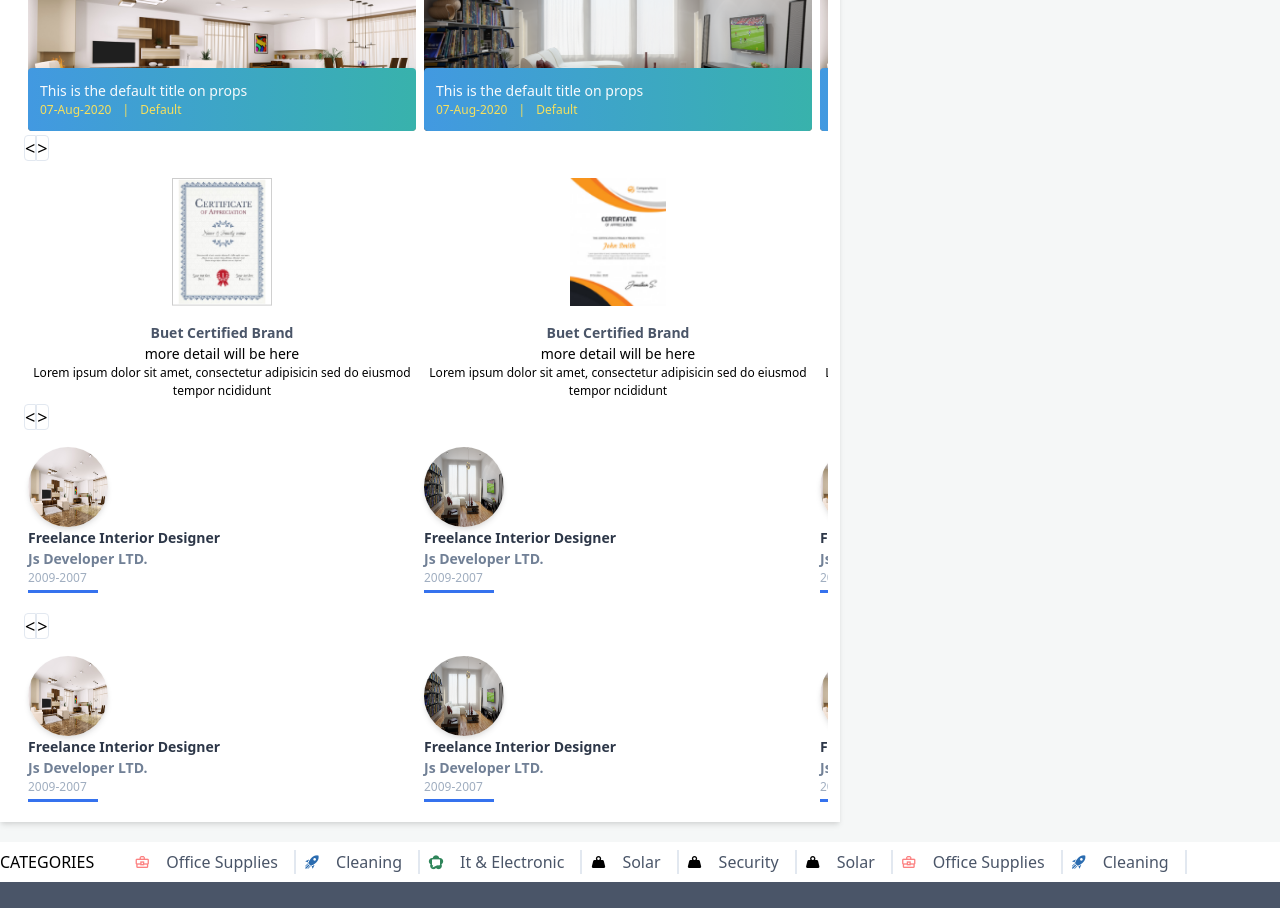
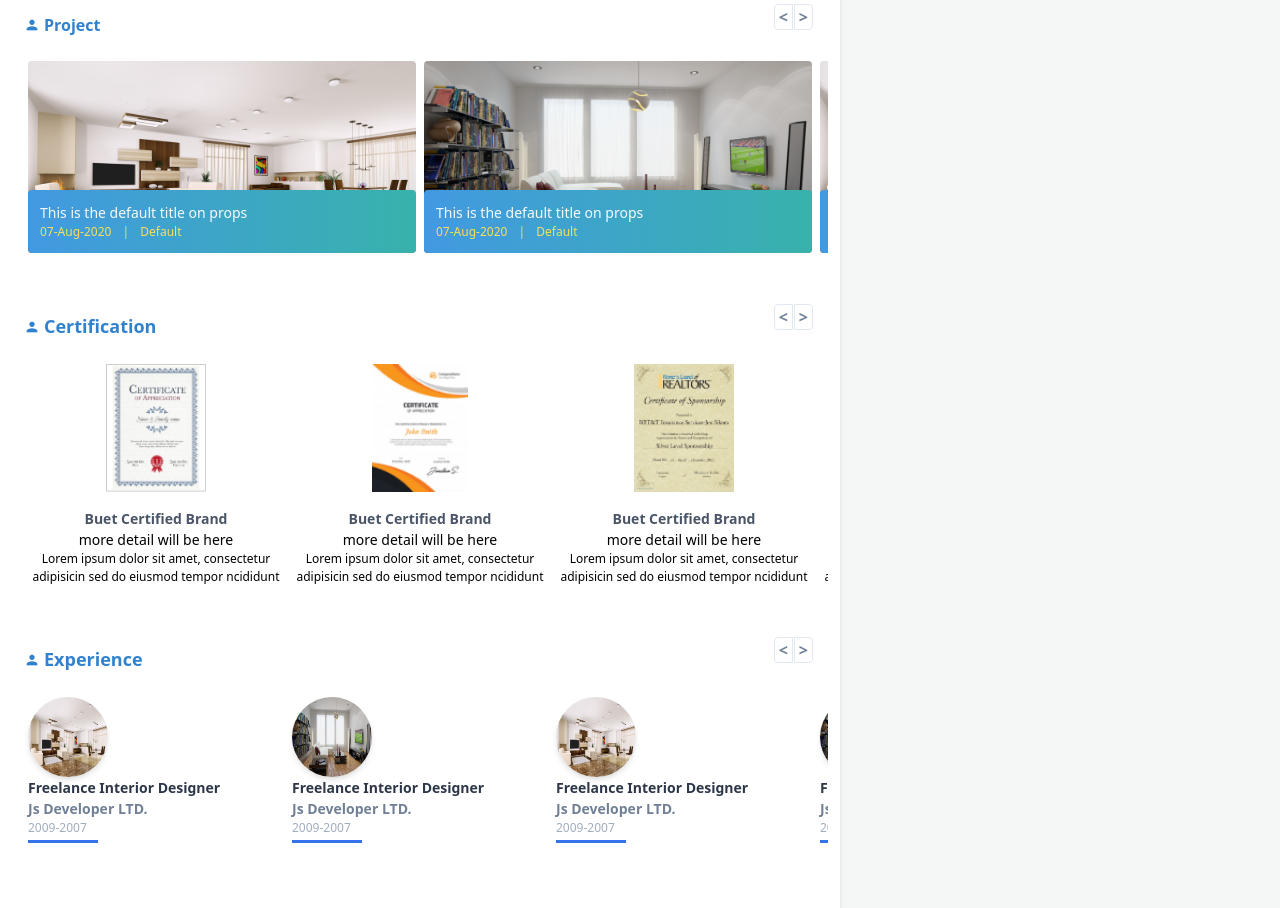
Before and after one commit to allImran/vue-tail-shop, a Vue app: page /profile in a window 1280 px wide. Shown: the part 1100-2008 px from the top of the page. Built offline with nearby package versions, Linux system fonts and the light colour scheme.

Commit message:
slider fix, slider css add

```diff
--- a/src/App.vue
+++ b/src/App.vue
@@ -17,5 +17,8 @@
   }
 </script>
 
-<style src="./assets/style/app.css" />
-<style src="./assets/style/style.css" />
+<style>
+  @import url('./assets/style/app.css');
+  @import url('./assets/style/style.css');
+  @import url('./assets/style/slider.css');
+</style>
--- /dev/null
+++ b/src/assets/style/slider.css
@@ -0,0 +1,28 @@
+.home-vendor-slider .left-arrow {
+	position: absolute;
+	top: 50%;
+	left: 0;
+	transform: translateY(-50%);
+}
+
+.home-vendor-slider .right-arrow {
+	position: absolute;
+	top: 50%;
+	right: 0;
+	transform: translateY(-50%);
+}
+
+.left-arrow {
+	position: absolute;
+	top: 20px;
+	right: 35px;
+	transform: translateY(-50%);
+	cursor: pointer;
+}
+.right-arrow {
+	position: absolute;
+	top: 20px;
+	right: 15px;
+	transform: translateY(-50%);
+	cursor: pointer;
+}
--- a/src/components/molecule/home/VendorSlide.vue
+++ b/src/components/molecule/home/VendorSlide.vue
@@ -1,9 +1,10 @@
 <template>
     <div class="container mx-auto bg-white mt-5">
         <Carousel
+            class="home-vendor-slider"
             :slides="slides"
-            angleLeft="absolute leftmiddle text-white px-1 text-lg rounded-r py-2 bg-gray-800 cursor-pointer bg-opacity-25"
-            angleRight="absolute rightmiddle text-white px-1 text-lg rounded-r py-2 bg-gray-800 cursor-pointer bg-opacity-25"
+            left-arrow-classes="absolute text-white px-1 text-lg rounded-r py-2 bg-gray-800 cursor-pointer bg-opacity-25"
+            right-arrow-classes="absolute text-white px-1 text-lg rounded-r py-2 bg-gray-800 cursor-pointer bg-opacity-25"
             singleSlideStyle="border-8 border-transparent"
         >
             <template v-slot="{slide}">
--- a/src/components/molecule/profile/DetailAndSidebar.vue
+++ b/src/components/molecule/profile/DetailAndSidebar.vue
@@ -10,7 +10,10 @@
 
 
         <div class="px-3">
-          <Carousel headerTextStyle="font-bold text-xl text-blue-600 my-2 uppercase px-2" headerText="Skills" :slides="skills" :responsive="skillCarousel">
+          <Carousel
+            class="mt-10"
+            :slides="skills"
+            :responsive="skillCarousel">
             <template v-slot="{slide}">
 
               <div class="mr-5 mb-4">
@@ -20,6 +23,16 @@
                 </div>
               </div>
 
+            </template>
+
+            <template v-slot:top>
+                 <TextWithIcon
+                  class="mt-2"
+                  icon="mdi mdi-account"
+                  iconStyle="text-gl text-blue-600"
+                  text="skill"
+                 textStyle="font-bold text-gl text-blue-600 my-2 capitalize"
+                />
             </template>
           </Carousel>
 
@@ -33,13 +46,30 @@
             </p>
           </div>
 
-          <Carousel headerTextStyle="font-bold text-xl text-blue-600 my-2 uppercase" headerText="some of our project" :slides="slides" :responsive="responsive">
+          <Carousel
+            class="mt-10"
+           :slides="slides"
+           :responsive="responsive"
+           >
             <template v-slot="{slide}">
               <GradientCard :image="slide.img"/>
             </template>
-          </Carousel>
 
-          <Carousel headerTextStyle="font-bold text-xl text-blue-600 my-2 uppercase" headerText="Certification" :slides="certificates" :responsive="certificateCarousel">
+              <template v-slot:top>
+                 <TextWithIcon
+                  class="mt-2"
+                  icon="mdi mdi-account"
+                  iconStyle="text-gl text-blue-600"
+                  text="project"
+                 textStyle="font-bold text-gl text-blue-600 my-2 capitalize"
+                />
+            </template>
+            </Carousel>
+
+          <Carousel
+            class="mt-10"
+            :slides="certificates"
+            :responsive="certificateCarousel">
             <template v-slot="{slide}">
               <Card
                   :image="slide.image_url"
@@ -53,9 +83,22 @@
                   detail="Lorem ipsum dolor sit amet, consectetur adipisicin sed do eiusmod tempor ncididunt"
               />
             </template>
+            <template v-slot:top>
+                <TextWithIcon
+                  class="mt-2"
+                  text="Certification"
+                  icon="mdi mdi-account"
+                  iconStyle="text-gl text-blue-600"
+                 textStyle="font-semibold text-lg text-blue-600 my-2 capitalize"
+                />
+          </template>
           </Carousel>
 
-          <Carousel headerTextStyle="font-bold text-xl text-blue-600 my-2 uppercase" headerText="Experience" :slides="slides" :responsive="experienceCarousel">
+          <Carousel
+            class="mt-10"
+            :slides="slides"
+            :responsive="experienceCarousel"
+          >
             <template v-slot="{slide}">
 
               <div class="mr-5 mb-4">
@@ -65,11 +108,23 @@
                 />
                 <Bordered/>
               </div>
-
+            </template>
+            <template v-slot:top>
+             <TextWithIcon
+                class="mt-2"
+                icon="mdi mdi-account"
+                iconStyle="text-gl text-blue-600"
+                text="Experience"
+                textStyle="font-semibold text-lg text-blue-600 my-2 capitalize"
+            />
             </template>
           </Carousel>
 
-          <Carousel headerTextStyle="font-bold text-xl text-blue-600 my-2 uppercase" headerText="Education" :slides="slides" :responsive="experienceCarousel">
+          <Carousel
+            class="mt-10"
+            :slides="slides"
+            :responsive="experienceCarousel"
+          >
             <template v-slot="{slide}">
 
               <div class="mr-5 mb-4">
@@ -79,6 +134,15 @@
                 />
                 <Bordered/>
               </div>
+            </template>
+            <template v-slot:top>
+             <TextWithIcon
+                class="mt-2"
+                icon="mdi mdi-account"
+                  iconStyle="text-gl text-blue-600"
+                text="education"
+                textStyle="font-semibold text-lg text-blue-600 my-2 capitalize"
+                />
             </template>
           </Carousel>
         </div>
@@ -111,6 +175,7 @@ import { certificates } from "@/data/certificate"
 import {certificateCarousel} from '@/config/certificateCarousel'
 import {experienceCarousel} from '@/config/experienceCarousel'
 import {skillCarousel} from '@/config/skillCarousel'
+import TextWithIcon from "@/components/atom/TextWithIcon"
 
 
 export default {
@@ -125,7 +190,7 @@ export default {
     Bordered,
     RoundedImage,
     CircularProgress,
-
+    TextWithIcon
   },
   props: {},
   data() {
--- a/src/components/molecule/vendor/AboutUs.vue
+++ b/src/components/molecule/vendor/AboutUs.vue
@@ -23,7 +23,11 @@
 
 <!--    <CertificateCardView/>-->
 
-    <Carousel headerText="CERTIFICATION, AUTHORIZATION & LICENCES" :slides="certificates" :responsive="certificateCarousel">
+    <Carousel
+      class="mt-10"
+      :slides="certificates"
+      :responsive="certificateCarousel"
+    >
       <template v-slot="{slide}">
         <Card
             :image="slide.image_url"
@@ -37,6 +41,13 @@
             detail="Lorem ipsum dolor sit amet, consectetur adipisicin sed do eiusmod tempor ncididunt"
         />
       </template>
+      <template v-slot:top>
+          <TextWithIcon
+              class="mt-2"
+              text="Certification, authorization & licenses"
+              textStyle="text-md uppercase text-gray-700 font-bold"
+          />
+      </template>
     </Carousel>
 
 <!--    <ManagementTeam>
@@ -45,7 +56,11 @@
       </template>
     </ManagementTeam>-->
 
-    <Carousel headerText="Our Management" :slides="certificates" :responsive="certificateCarousel">
+    <Carousel
+      class="mt-10"
+      :slides="certificates"
+      :responsive="certificateCarousel"
+    >
       <template v-slot="{slide}">
         <div
             class="flex justify-center items-center">
@@ -59,6 +74,14 @@
           </div>
         </div>
       </template>
+
+      <template v-slot:top>
+          <TextWithIcon
+              class="mt-2"
+              text="our Management"
+              textStyle="text-md uppercase text-gray-700 font-bold"
+          />
+      </template>
     </Carousel>
   </div>
 </template>
@@ -68,6 +91,7 @@ import TextWithBgImage from '@/components/atom/TextWithBgImage'
 // import CertificateCardView from '@/components/molecule/vendor/CertificateCardView'
 // import ManagementTeam from '@/components/molecule/vendor/ManagementTeam'
 import Carousel from '@/components/slider/Carousel'
+import TextWithIcon from "@/components/atom/TextWithIcon"
 import Card from '@/components/atom/Card'
 import RoundImage from '@/components/atom/RoundImage'
 import { certificates } from "@/data/certificate"
@@ -82,6 +106,7 @@ export default {
     Carousel,
     Card,
     RoundImage,
+    TextWithIcon
 
   },
   props: {},
--- a/src/components/slider/Carousel.vue
+++ b/src/components/slider/Carousel.vue
@@ -2,15 +2,15 @@
     <div class="slides px-3 relative bg-white">
         <span
             @click="gotoPrev"
-            class="angleleftStatic"
-            :class="angleLeft"
+            class="left-arrow"
+            :class="leftArrowClasses"
         >
             {{ leftIcon }}
         </span>
         <span
-            class="angleRightStatic"
+            class="right-arrow"
             @click="gotoNext"
-            :class="angleRight"
+            :class="rightArrowClasses"
         >
             {{ rightIcon }}
         </span>
@@ -59,6 +59,23 @@
         // TextWithIcon,
     },
     props: {
+        responsive: {
+            default: [
+                {
+                    width: 0,
+                    item: 1
+                },{
+                    width: 768,
+                    item: 2
+                },{
+                    width: 1024,
+                    item: 3
+                },{
+                    width: 1280,
+                    item: 4
+                },
+            ]
+        },
         slides: {
             required: true,
             type: Array
@@ -73,36 +90,21 @@
         rightIcon: {
             default: '>'
         },
-        angleLeft: {
+        leftArrowClasses: {
             type: String,
-            default: 'rounded-l border text-lg'
+            default: 'rounded-l border text-gray-600 font-semibold px-1 pointer'
         },
-        angleRight: {
+        rightArrowClasses: {
             type: String,
-            default: 'rounded-r border text-lg'
+            default: 'rounded-r border text-gray-600 font-semibold px-1 pointer'
         }
     },
     data(){
       return{
-            itemsPerSlide: 0,
-            innerWidht: 0,
-            singleWidth: 0,
-            currentIndex: 0,
-            responsive: [
-                {
-                    width: 0,
-                    item: 1
-                },{
-                    width: 768,
-                    item: 2
-                },{
-                    width: 1024,
-                    item: 3
-                },{
-                    width: 1280,
-                    item: 4
-                },
-            ]
+        itemsPerSlide: 0,
+        innerWidht: 0,
+        singleWidth: 0,
+        currentIndex: 0,
       }
     },
 
@@ -157,12 +159,4 @@
         transition: margin 0.6s ease-out;
     }
 
-    .leftmiddle{
-        left: 0;
-        bottom: 50%;
-    }
-    .rightmiddle{
-        right: 0;
-        bottom: 50%;
-    }
 </style>
```
Also changed, not shown: src/components/molecule/vendor/ProductService.vue (+38 -3 lines).
